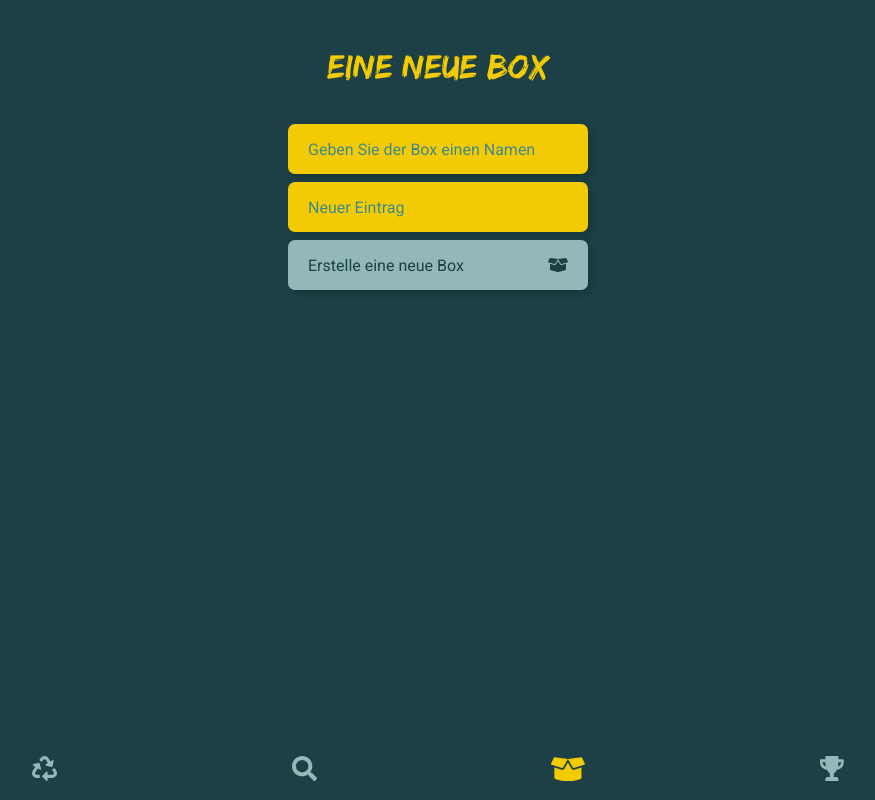
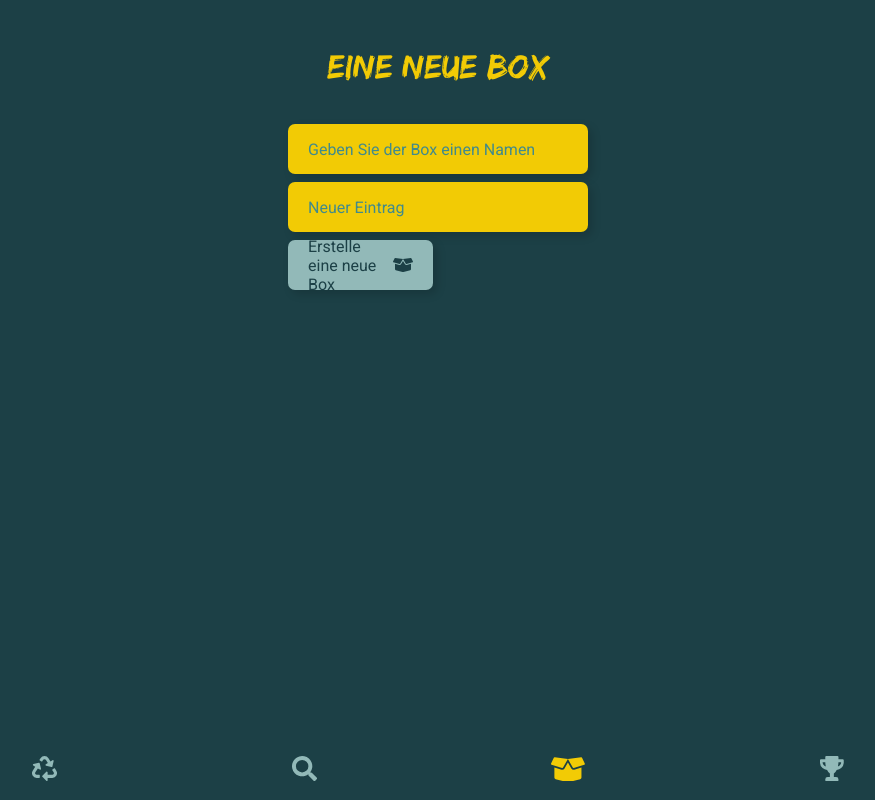
Before and after one commit to Frenzy265/recycle, a React (Create React App) app in the folder client/: page /box/new in a window 1280 px wide. Shown: the whole page, without its empty margins (202-1077 px from the left). Built offline with nearby package versions, Linux system fonts and the light colour scheme.

Commit message:
💄 Add width as property

```diff
--- a/client/src/components/Button.js
+++ b/client/src/components/Button.js
@@ -1,10 +1,11 @@
 import styled from "styled-components/macro";
 import PropTypes from "prop-types";
-import { BasicStyle, BasicSize } from "../globalstyle";
+import { BasicStyle } from "../globalstyle";
 
 const Button = styled.button`
   ${BasicStyle};
-  ${BasicSize};
+  width: ${(props) => (props.regular ? "300px" : "145px")};
+  height: 50px;
   background-color: ${(props) =>
     props.active ? "var(--action-color)" : "var(--tertiary-color)"};
   color: var(--primary-color);
@@ -18,6 +19,7 @@ const Button = styled.button`
 
 Button.propTypes = {
   active: PropTypes.bool,
+  regular: PropTypes.bool,
 };
 
 export default Button;
```
